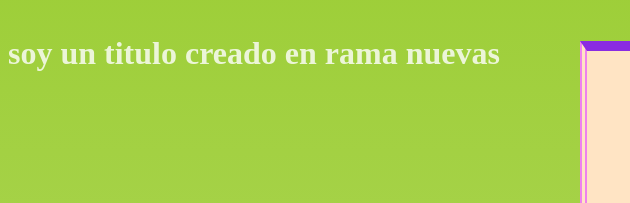
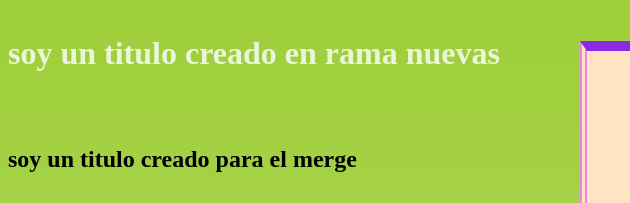
Before and after one commit to maelakill/github-prueba, a plain HTML site: page index.html in a window 1280 px wide. Shown: the part 120-323 px from the top of the page, 0-630 px from the left. Drawn offline with Linux system fonts and the light colour scheme.

Commit message:
commit previo al merge

```diff
--- a/index.html
+++ b/index.html
@@ -56,6 +56,7 @@
 <!--practicando box modeling-->
 <section id="productos2">
     <h1 class="titulo-git">soy un titulo creado en rama nuevas</h1>
+    <h2>soy un titulo creado para el merge</h2>
     <!--card 1-->
 <div class="card">
 <img class="card__imagen" src="img /DJI_0776.jpg" alt="el sosneado">
```
Also changed, not shown: pages/comando.txt.
